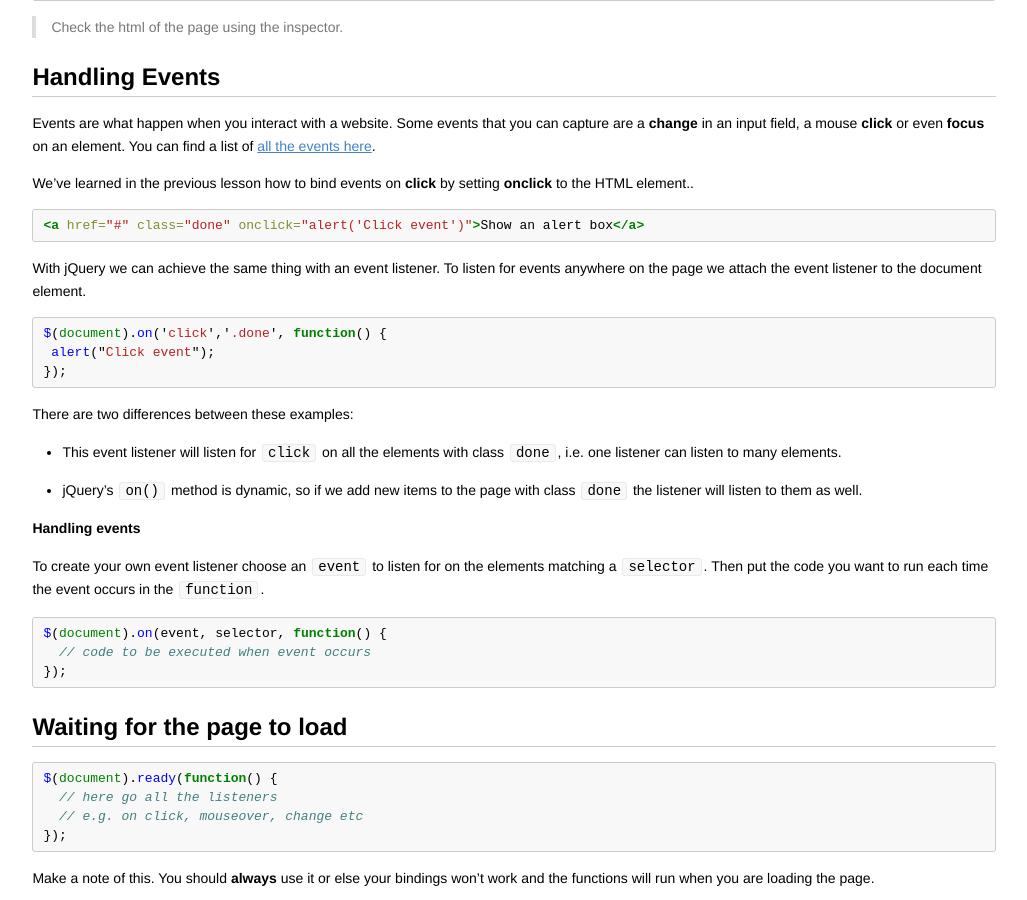
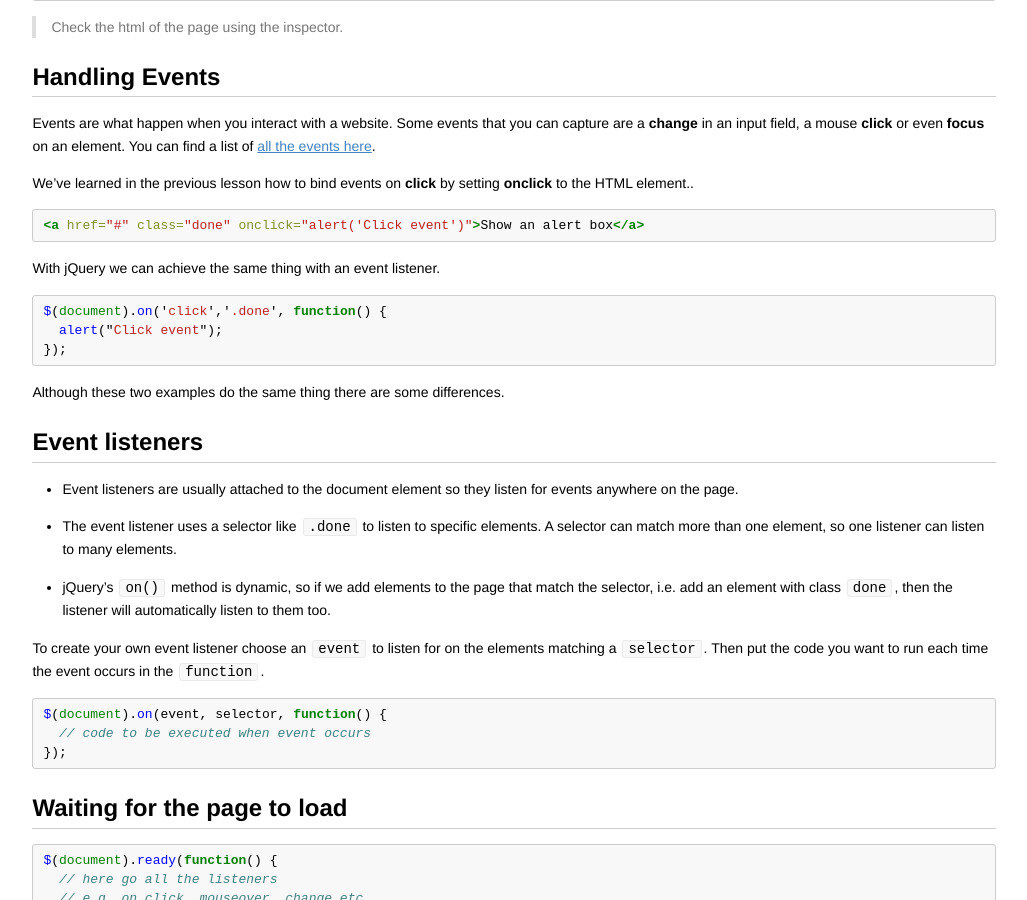
Before and after one commit to codebar/tutorials, a Jekyll site: the page built from js/lesson3/tutorial.md, in a window 1280 px wide and 900 px high, scrolled down 1875 px. Shown: the whole window, without its empty margins (126-1153 px from the left). Built offline with Jekyll 4.4.1, drawn with Linux system fonts in a browser that asks for light colours; Markdown is read by kramdown in place of the engine named in the settings.

Commit message:
Rework event listener intro

````diff
--- a/js/lesson3/tutorial.md
+++ b/js/lesson3/tutorial.md
@@ -108,24 +108,26 @@ We've learned in the previous lesson how to bind events on **click** by setting
 <a href="#" class="done" onclick="alert('Click event')">Show an alert box</a>
 ```
 
-With jQuery we can achieve the same thing with an event listener. To listen for
-events anywhere on the page we attach the event listener to the document
-element.
+With jQuery we can achieve the same thing with an event listener.
 
 ```js
 $(document).on('click','.done', function() {
- alert("Click event");
+  alert("Click event");
 });
 ```
 
-There are two differences between these examples:
+Although these two examples do the same thing there are some differences.
 
-  - This event listener will listen for `click` on all the elements with class
-    `done`, i.e. one listener can listen to many elements.
-  - jQuery's `on()` method is dynamic, so if we add new items to the page with
-    class `done` the listener will listen to them as well.
+##Event listeners
 
-**Handling events**
+  - Event listeners are usually attached to the document element so they listen
+    for events anywhere on the page.
+  - The event listener uses a selector like `.done` to listen to specific
+    elements. A selector can match more than one element, so one listener can
+    listen to many elements.
+  - jQuery's `on()` method is dynamic, so if we add elements to the page that
+    match the selector, i.e. add an element with class `done`, then the listener
+    will automatically listen to them too.
 
 To create your own event listener choose an `event` to listen for on the
 elements matching a `selector`. Then put the code you want to run each time the
````
